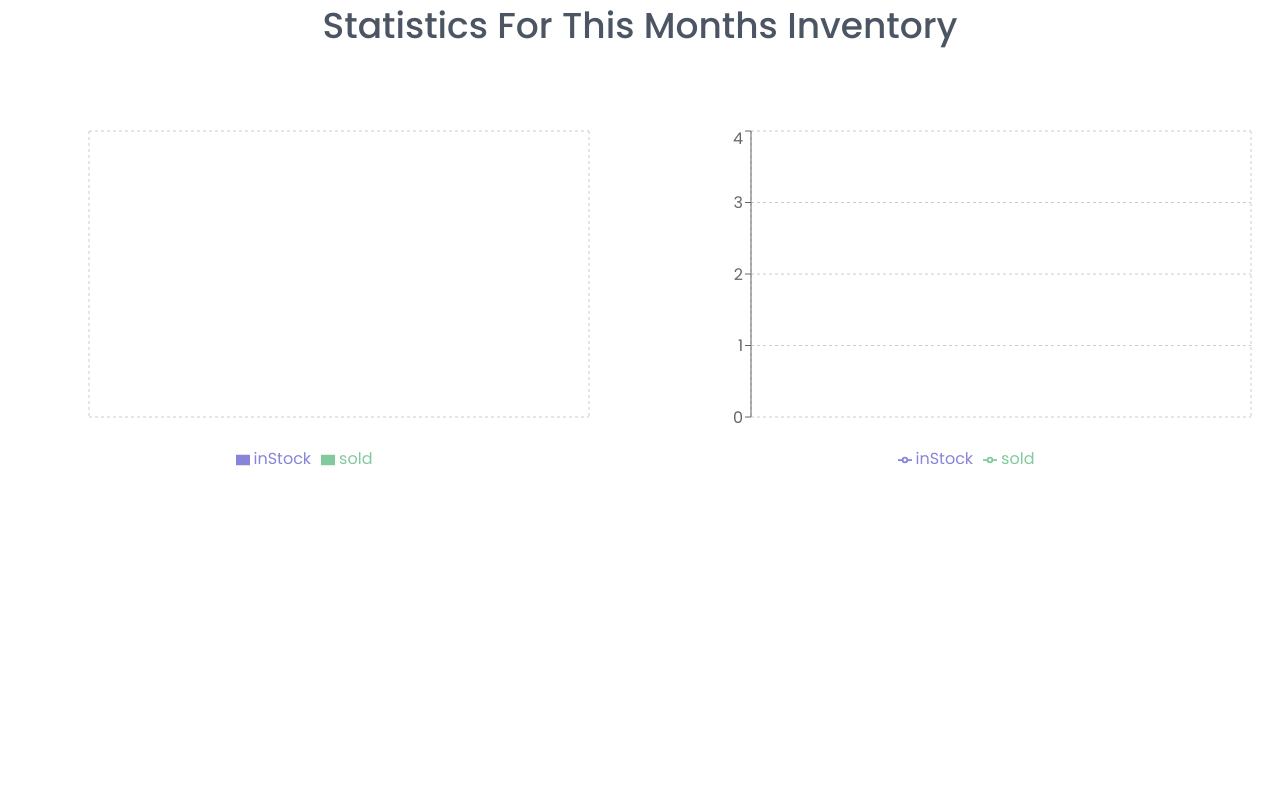
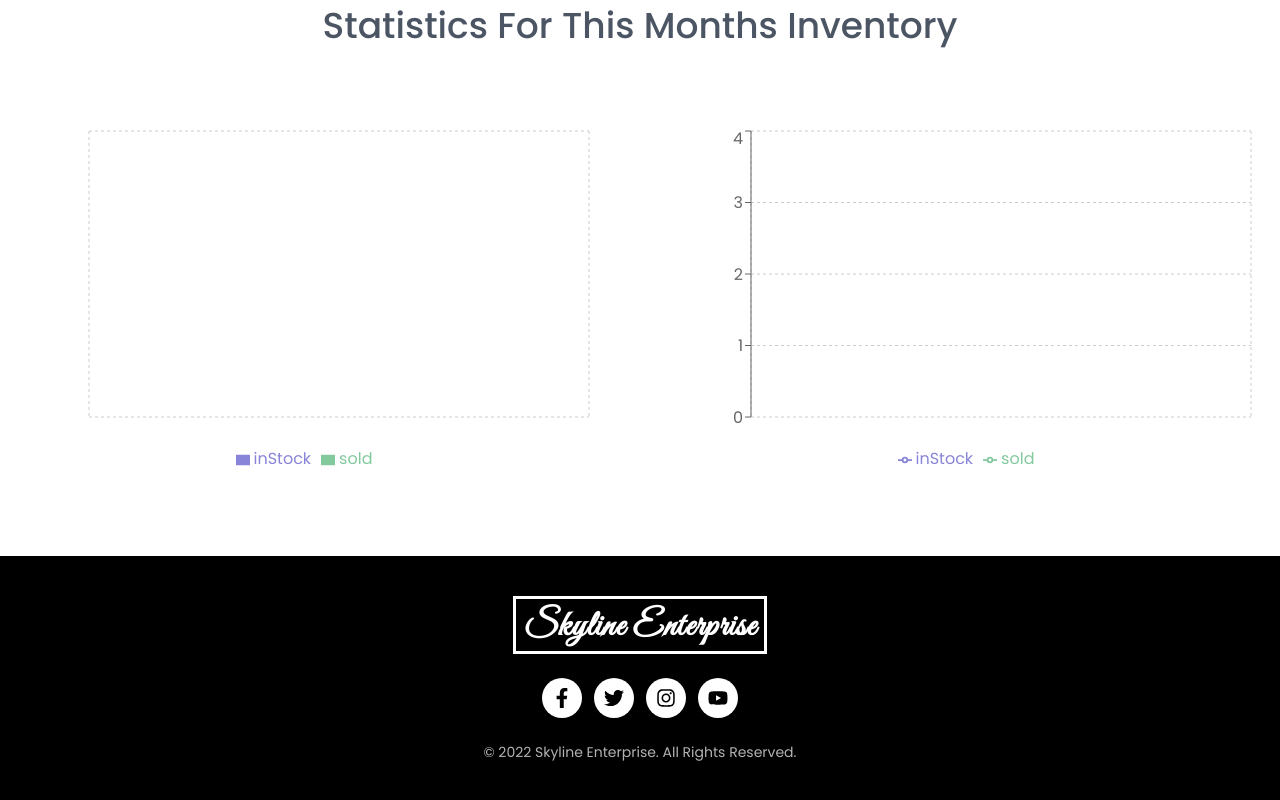
Before and after one commit to shovasarker/warehouse-management-client, a React (Create React App) app: page / in a window 1280 px wide. Shown: the part 620-1420 px from the top of the page. Before the commit the page ends 1176 px from the top, so only its background shows below. Built offline with nearby package versions, Linux system fonts and the light colour scheme; no server answers.

Commit message:
Footer Added and Added social links in the footer

```diff
--- a/src/App.js
+++ b/src/App.js
@@ -13,6 +13,7 @@ import ManageItem from './pages/manageitem/ManageItem'
 import RequireAuth from './pages/standalone/RequireAuth'
 import AddItem from './pages/AddItem'
 import MyItems from './pages/MyItems'
+import Footer from './pages/shared/Footer'
 
 function App() {
   return (
@@ -50,6 +51,7 @@ function App() {
         <Route path='/blogs' element={<Blogs />} />
         <Route path='*' element={<NotFound />} />
       </Routes>
+      <Footer />
       <ToastContainer />
     </div>
   )
--- a/src/pages/SignIn/index.jsx
+++ b/src/pages/SignIn/index.jsx
@@ -19,7 +19,7 @@ const SignIn = () => {
   }, [token, navigate, from])
 
   return (
-    <div className='container px-6'>
+    <div className='container px-6 my-20'>
       <EmailSignIn />
       <SocialLogin />
     </div>
--- a/src/pages/shared/EmailSignIn/index.jsx
+++ b/src/pages/shared/EmailSignIn/index.jsx
@@ -51,7 +51,7 @@ const EmailSignIn = () => {
 
   return (
     <form
-      className={`w-full md:w-[450px] mx-auto`}
+      className={`w-full md:w-[450px] mx-auto space-y-4`}
       onSubmit={handleSubmit(onSubmit)}
     >
       <Title center title='Sign In' />
--- /dev/null
+++ b/src/pages/shared/Footer/index.jsx
@@ -0,0 +1,54 @@
+import React from 'react'
+import { FaFacebookF, FaTwitter, FaInstagram, FaYoutube } from 'react-icons/fa'
+
+import Logo from '../../standalone/Logo'
+
+const Footer = () => {
+  const year = new Date().getFullYear()
+  return (
+    <footer className='w-full bg-black'>
+      <div className='flex flex-col justify-center items-center gap-6 py-10'>
+        <Logo light />
+        <div className='flex flex-row justify-center items-center gap-3'>
+          <a
+            href='https://www.facebook.com/profile.php?id=100010892646664'
+            rel='noreferrer'
+            target={'_blank'}
+            className='w-10 h-10 rounded-full bg-white flex justify-center items-center'
+          >
+            <FaFacebookF className='w-5 h-5' />
+          </a>
+          <a
+            href='https://twitter.com/?lang=en'
+            rel='noreferrer'
+            target={'_blank'}
+            className='w-10 h-10 rounded-full bg-white flex justify-center items-center'
+          >
+            <FaTwitter className='w-5 h-5' />
+          </a>
+          <a
+            href='https://www.instagram.com/'
+            rel='noreferrer'
+            target={'_blank'}
+            className='w-10 h-10 rounded-full bg-white flex justify-center items-center'
+          >
+            <FaInstagram className='w-5 h-5' />
+          </a>
+          <a
+            href='https://www.youtube.com/channel/UCzD3uTCfW6b8uyRFJJ0kcxw'
+            rel='noreferrer'
+            target={'_blank'}
+            className='w-10 h-10 rounded-full bg-white flex justify-center items-center'
+          >
+            <FaYoutube className='w-5 h-5' />
+          </a>
+        </div>
+        <p className='text-white/70 text-sm font-normal'>
+          &copy; {year} Skyline Enterprise. All Rights Reserved.
+        </p>
+      </div>
+    </footer>
+  )
+}
+
+export default Footer
--- a/src/pages/signup/SignUp/index.jsx
+++ b/src/pages/signup/SignUp/index.jsx
@@ -17,7 +17,7 @@ const SignUp = () => {
     }
   }, [token, navigate])
   return (
-    <div className='container px-6'>
+    <div className='container px-6 my-20'>
       <EmailSignUp />
       <SocialLogin />
     </div>
--- a/src/pages/signup/components/EmailSignUp/index.jsx
+++ b/src/pages/signup/components/EmailSignUp/index.jsx
@@ -63,7 +63,7 @@ const EmailSignUp = () => {
 
   return (
     <form
-      className={`w-full md:w-[450px] mx-auto`}
+      className={`w-full md:w-[450px] mx-auto space-y-4`}
       onSubmit={handleSubmit(onSubmit)}
     >
       <Title center title='Sign Up' />
```
